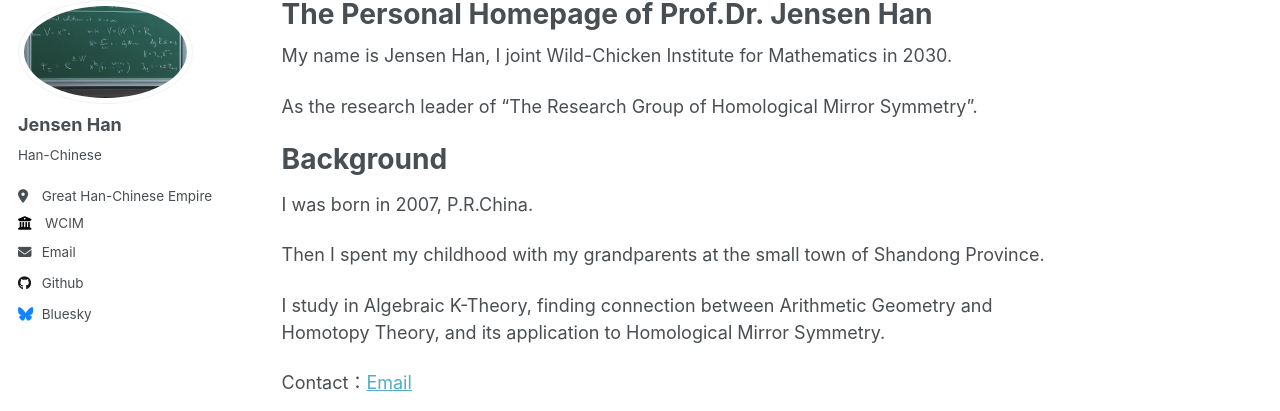
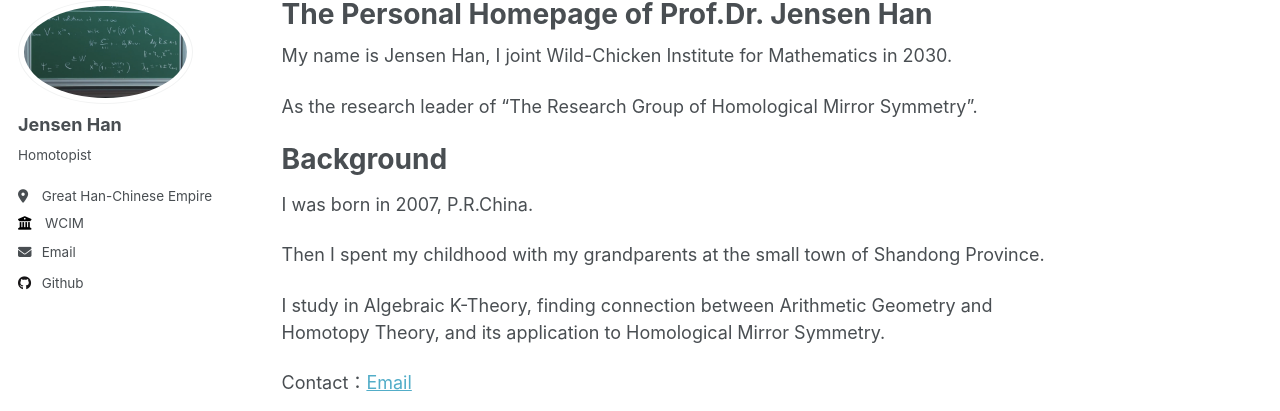
Before and after one commit to JensenHanSJ/JensenHanSJ.github.io, a Jekyll site: the page built from _pages/about.md, in a window 1280 px wide. Shown: the part 106-517 px from the top of the page. Built offline with Jekyll 4.4.1, drawn with Linux system fonts in a browser that asks for light colours.

Commit message:
Update _config.yml

```diff
--- a/_config.yml
+++ b/_config.yml
@@ -24,7 +24,7 @@ author:
   avatar           : "屏幕截图 2023-10-31 150402.png"
   name             : "Jensen Han"
   pronouns         : # example: "she/her"
-  bio              : "Han-Chinese"
+  bio              : "Homotopist"
   location         : "Great Han-Chinese Empire"
   employer         : "WCIM"
   uri              : # URL
@@ -48,7 +48,7 @@ author:
   stackoverflow    : # User number or user number and name (i.e., use "1" or "1/jeff-atwood")
 
   # Social media
-  bluesky          : "bsky.app" # Replace this with you Bluesky username
+  bluesky          : #"bsky.app" # Replace this with you Bluesky username
   facebook         : # Username
   flickr           : # Username
   foursquare       : # Username
```
